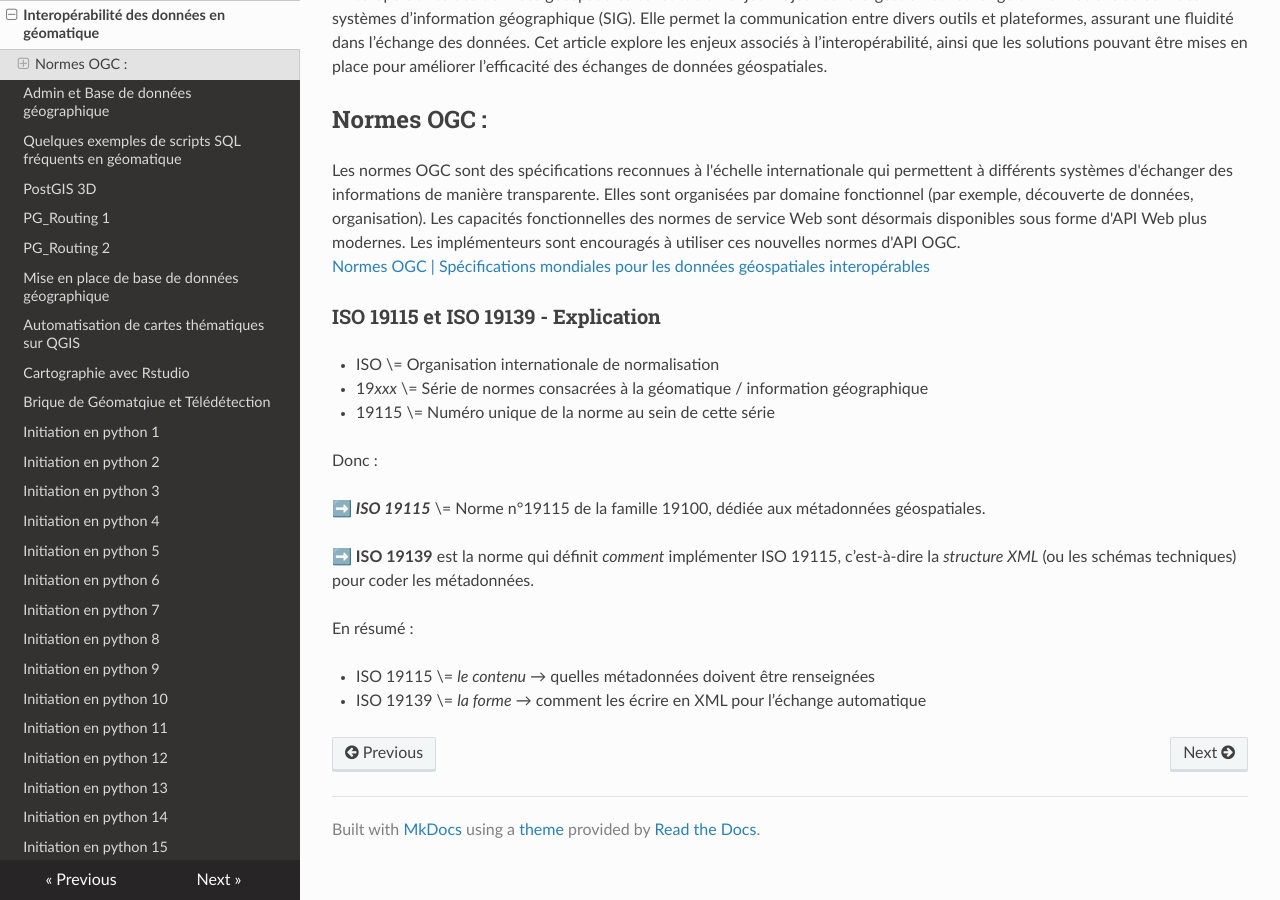
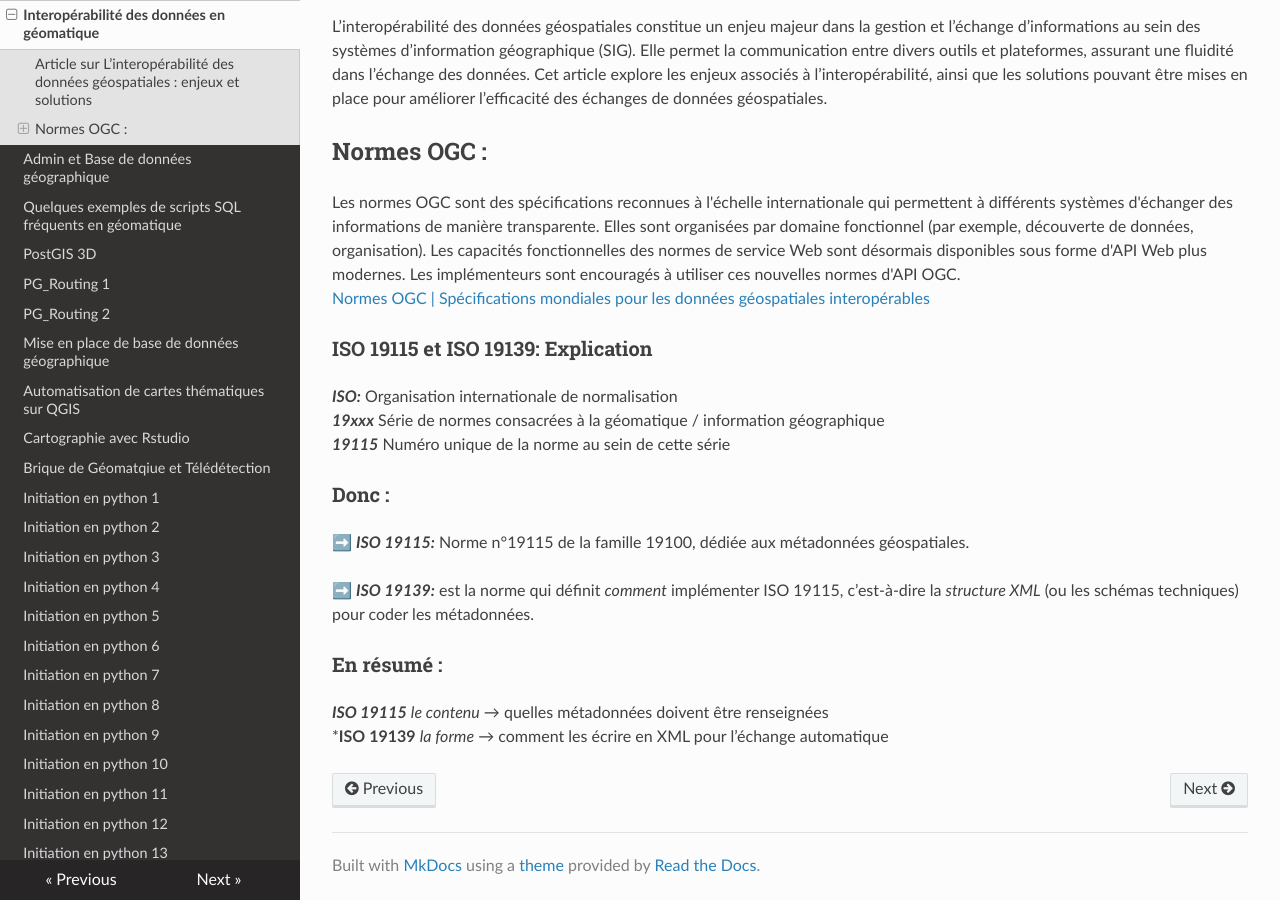
Before and after one commit to abdou123-guene/Site_de_documentation_geomatique, an MkDocs documentation site: the page built from docs/Interoperabilite.md, in a window 1280 px wide and 900 px high, scrolled down 1028 px. Built offline with MkDocs 1.6.1, drawn with Linux system fonts in a browser that asks for light colours; nearby versions of some CDN libraries.

Commit message:
Update Interoperabilite.md content and structure

```diff
--- a/docs/Interoperabilite.md
+++ b/docs/Interoperabilite.md
@@ -2,7 +2,7 @@
 ---
 ![Télédétection](https://media.istockphoto.com/id/1444867309/fr/vectoriel/concept-dinterop%C3%A9rabilit%C3%A9-avec-banni%C3%A8re-de-mod%C3%A8le-de-jeu-dic%C3%B4nes-avec-style-de-couleur.jpg?s=612x612&w=0&k=20&c=wKbiJZdyZUGSJ_4HELCzvkHmP0XGvsf13U-ETn3frbU=)
 
-Article sur *L’interopérabilité des données géospatiales : enjeux et solutions*
+## Article sur *L’interopérabilité des données géospatiales : enjeux et solutions*
 [Interopérabilité des Données Géospatiales : Défis et Innovations](https://geomatique-aln.fr/linteroperabilite-des-donnees-geospatiales-enjeux-et-solutions/)
 En bref:
 
@@ -19,24 +19,24 @@ L’interopérabilité des données géospatiales est un enjeu majeur dans un mo
 
 L’interopérabilité des données géospatiales constitue un enjeu majeur dans la gestion et l’échange d’informations au sein des systèmes d’information géographique (SIG). Elle permet la communication entre divers outils et plateformes, assurant une fluidité dans l’échange des données. Cet article explore les enjeux associés à l’interopérabilité, ainsi que les solutions pouvant être mises en place pour améliorer l’efficacité des échanges de données géospatiales.
 
-## **Normes OGC :**
+## Normes OGC :
 
 Les normes OGC sont des spécifications reconnues à l'échelle internationale qui permettent à différents systèmes d'échanger des informations de manière transparente. Elles sont organisées par domaine fonctionnel (par exemple, découverte de données, organisation). Les capacités fonctionnelles des normes de service Web sont désormais disponibles sous forme d'API Web plus modernes. Les implémenteurs sont encouragés à utiliser ces nouvelles normes d'API OGC.
 [Normes OGC | Spécifications mondiales pour les données géospatiales interopérables](https://www.ogc.org/fr/standards/)
 
-### **ISO 19115 et ISO 19139 \- Explication**
+### ISO 19115 et ISO 19139: Explication
 
-* ISO \= Organisation internationale de normalisation
-* 19*xxx* \= Série de normes consacrées à la géomatique / information géographique
-* 19115 \= Numéro unique de la norme au sein de cette série
+***ISO:*** Organisation internationale de normalisation
+***19xxx*** Série de normes consacrées à la géomatique / information géographique
+***19115*** Numéro unique de la norme au sein de cette série
 
-Donc :
+### Donc :
 
-**➡️ *ISO 19115*** \= Norme n°19115 de la famille 19100, dédiée aux métadonnées géospatiales.
+➡️ ***ISO 19115:*** Norme n°19115 de la famille 19100, dédiée aux métadonnées géospatiales.
 
-**➡️ ISO 19139** est la norme qui définit *comment* implémenter ISO 19115, c’est‑à‑dire la *structure XML* (ou les schémas techniques) pour coder les métadonnées.
+➡️ ***ISO 19139:*** est la norme qui définit *comment* implémenter ISO 19115, c’est‑à‑dire la *structure XML* (ou les schémas techniques) pour coder les métadonnées.
 
-En résumé :
+### En résumé :
 
-* ISO 19115 \= *le contenu* → quelles métadonnées doivent être renseignées
-* ISO 19139 \= *la forme* → comment les écrire en XML pour l’échange automatique
+***ISO 19115*** *le contenu* → quelles métadonnées doivent être renseignées
+***ISO 19139** *la forme* → comment les écrire en XML pour l’échange automatique
```
